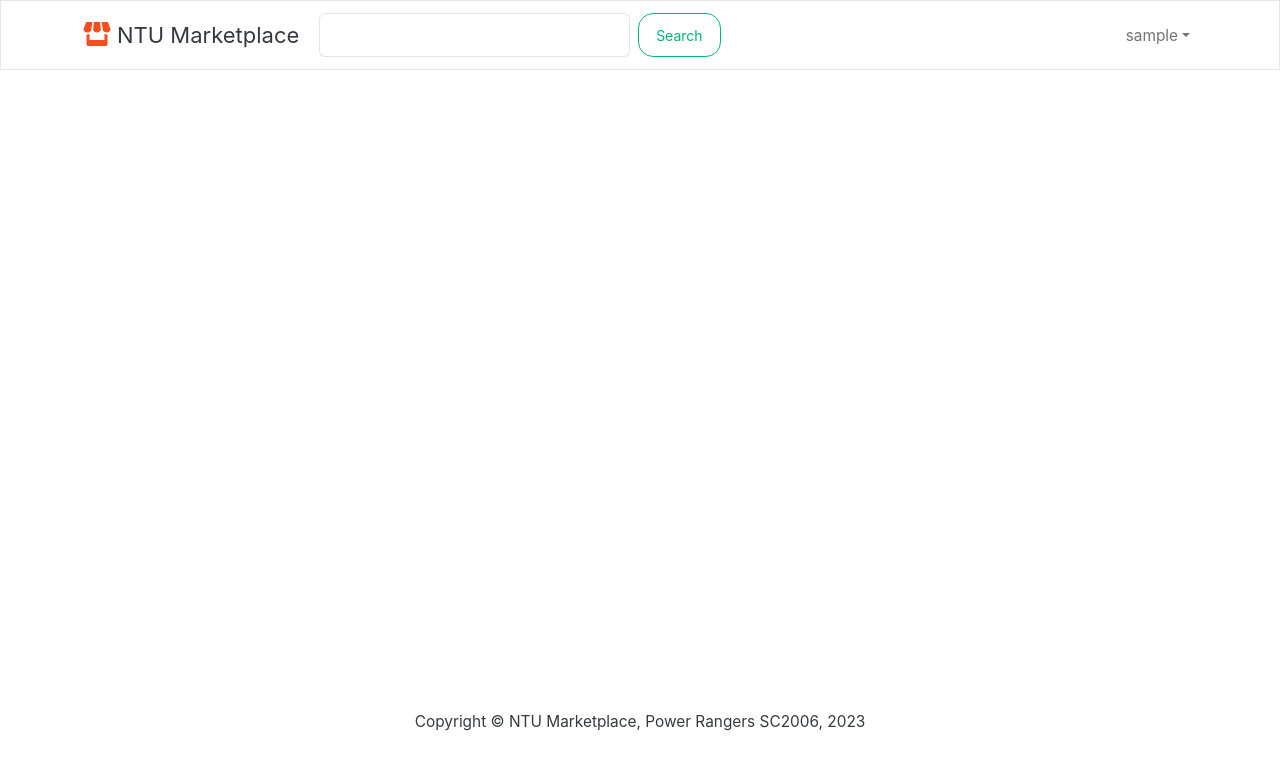
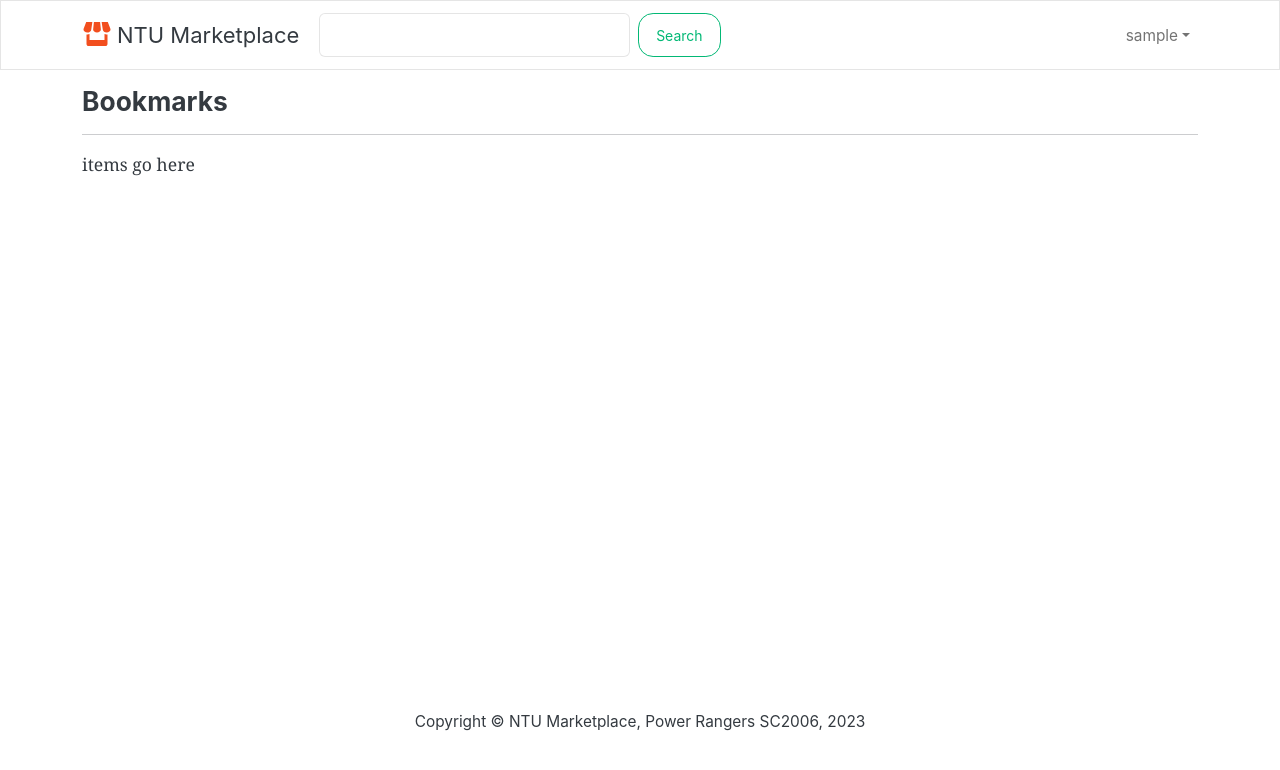
Before and after one commit to Roseus9/SC2006-PowerRangers, a React (Create React App) app in the folder frontend/: page /bookmarks in a window 1280 px wide. Shown: the top 770 px of the page. Built offline with nearby package versions, Linux system fonts and the light colour scheme; sample sign-in values are in the browser's storage.

Commit message:
<feat> Added Bookmark Screen

```diff
--- a/frontend/src/App.js
+++ b/frontend/src/App.js
@@ -13,6 +13,7 @@ import CreateListing from "./screens/CreateListing";
 import Settings from './screens/Settings';
 import ProfileScreen from "./screens/ProfileScreen";
 import CreateOffer from './screens/CreateOffer';
+import BookmarksScreen from './screens/BookmarksScreen';
 
 function App() {
   return (
@@ -30,6 +31,7 @@ function App() {
             <Route path='/settings' element={<Settings/>} />
             <Route path="/profile/:username" element={<ProfileScreen />} />
             <Route path="/offer/product/:productID" element={<CreateOffer/>} />
+            <Route path="/bookmarks" element={<BookmarksScreen/>} />
           </Routes>
         </Container>
       </main>
--- a/frontend/src/components/Header.js
+++ b/frontend/src/components/Header.js
@@ -40,6 +40,9 @@ function Header() {
                                 <LinkContainer to='/create'>
                                     <NavDropdown.Item>Create Listing</NavDropdown.Item>
                                 </LinkContainer>
+                                <LinkContainer to='/bookmarks'>
+                                    <NavDropdown.Item>Bookmarks</NavDropdown.Item>
+                                </LinkContainer>
                                 <LinkContainer to='/settings'>
                                     <NavDropdown.Item>Settings</NavDropdown.Item>
                                 </LinkContainer>
--- /dev/null
+++ b/frontend/src/screens/BookmarksScreen.js
@@ -0,0 +1,41 @@
+import React, { useEffect, useState }  from 'react'
+import Form from 'react-bootstrap/Form';
+import Col from 'react-bootstrap/Col';
+import Button from 'react-bootstrap/Button';
+import Row from 'react-bootstrap/Row'
+
+import {useDispatch, useSelector} from 'react-redux';
+import {register} from '../actions/userLoginActions';
+import { ToastContainer, toast } from "react-toastify";
+import {useParams, useLocation, useNavigate, Link} from 'react-router-dom'
+import Notification from '../components/Notification';
+import Loader from '../components/Loader';
+
+
+function Settings() {
+  let navigate = useNavigate();
+  let location = useLocation();
+
+  //redux
+  //if user already logged in, they cannot register again
+  const dispatch = useDispatch();
+  const redirect = location.search ? location.search.split('=')[1] : '/'
+  const userRegister = useSelector(state => state.userLogin);
+  let { loading, userInfo, error } = userRegister;
+  useEffect(() => {
+    error = null;
+    if (!userInfo) {
+      navigate("/login")
+    }
+  }, [userInfo, navigate])
+  return (
+    <div>
+      <h4>Bookmarks</h4>
+      <hr />
+      <p>items go here</p>
+
+    </div>
+  )
+}
+
+export default Settings
```
Also changed, not shown: 1 other file (tests, documents, lock files or other folders).
